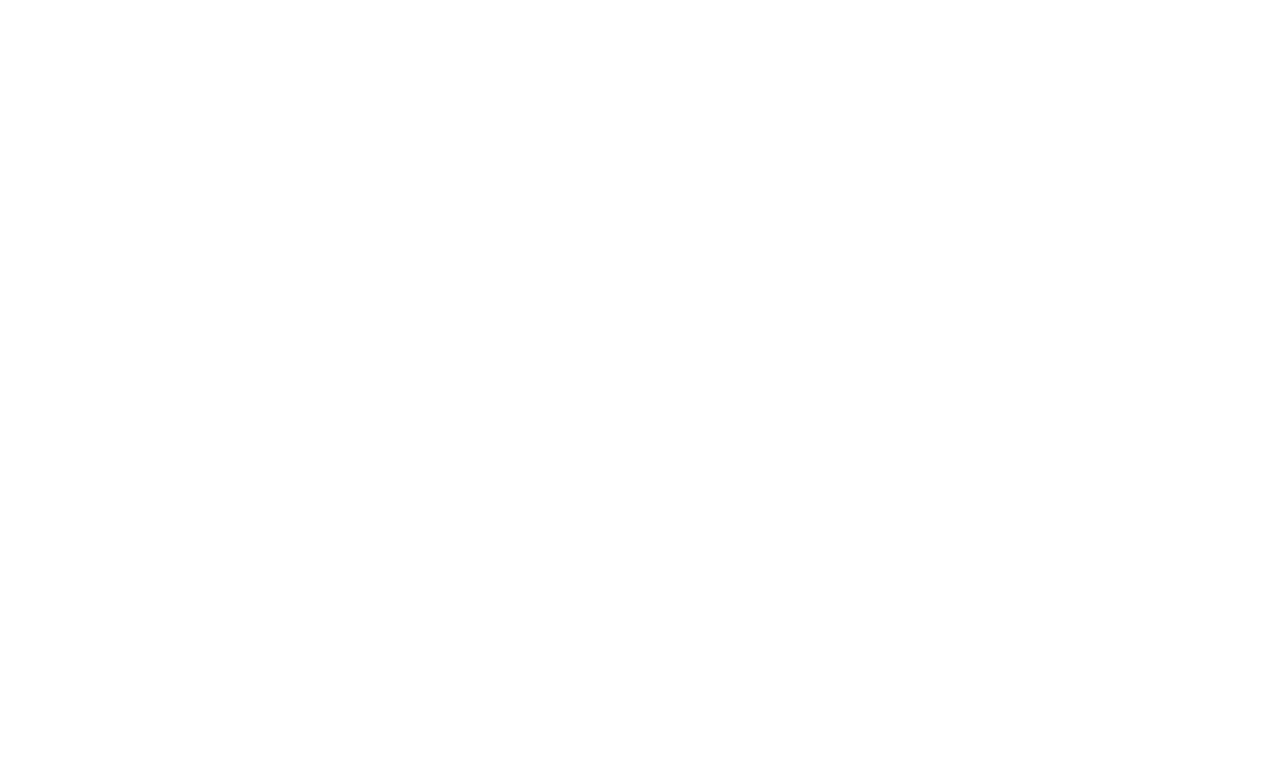
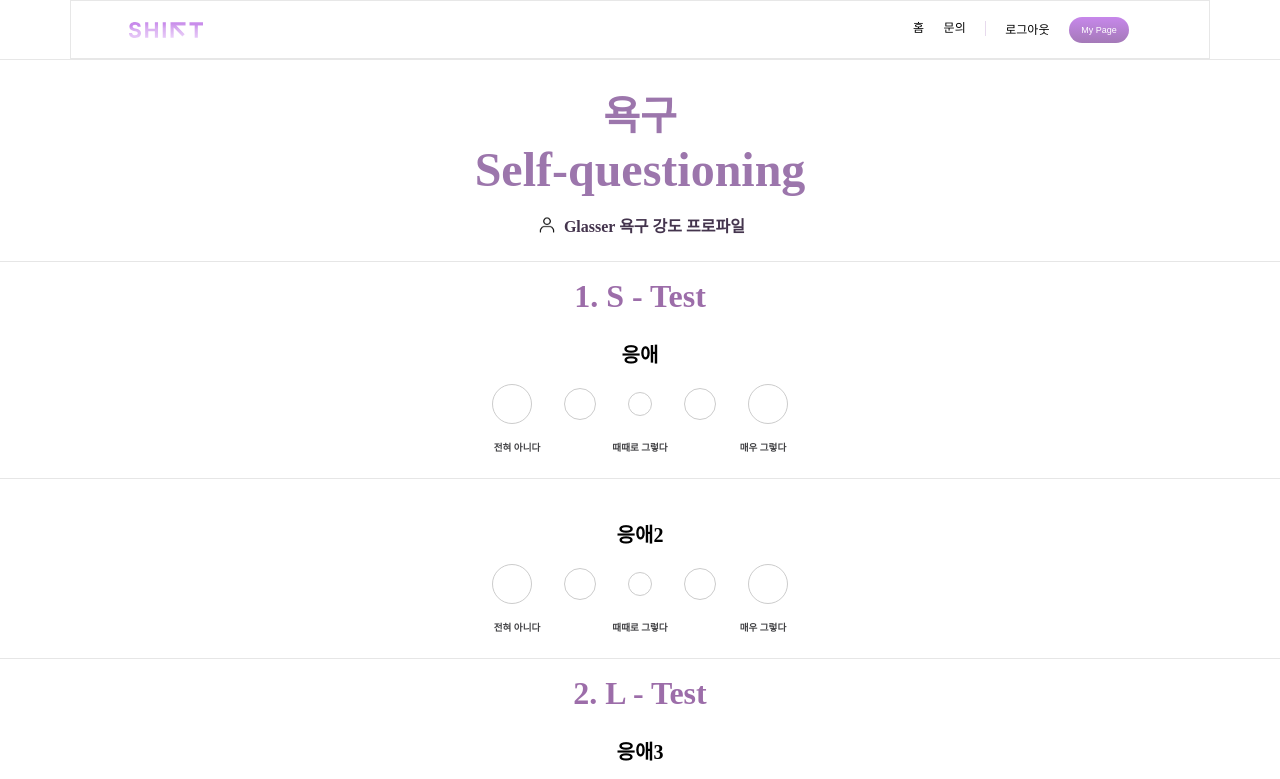
Before and after one commit to HEBA-Hanyang-Univ/shift, a React (Create React App) app in the folder react/: page /sq-desire in a window 1280 px wide. Before the commit this address had no page. Shown: the top 779 px of the page. Built offline with nearby package versions, Linux system fonts and the light colour scheme.

Commit message:
add SQDesire - add QuestionElement to use at SQDesire

```diff
--- a/react/src/App.js
+++ b/react/src/App.js
@@ -5,6 +5,7 @@ import { BrowserRouter as Router, Routes, Route } from 'react-router-dom';
 import { StartHomepage } from 'pages/StartHomepage';
 import SQInterest from 'pages/SQInterest';
 import SQMbti from 'pages/SQMbti';
+import SQDesire from 'pages/SQDesire';
 
 function App() {
   const ScrollToTop = () => {
@@ -24,6 +25,7 @@ function App() {
           <Routes>
             <Route path="/sh" element={< StartHomepage />} />
 	          <Route path="/sq-interest" element={<SQInterest />} />
+            <Route path="/sq-desire" element={<SQDesire />} />
             <Route path="/sq-mbti" element={<SQMbti />} />
           </Routes>
       </Router>
--- /dev/null
+++ b/react/src/components/QuestionElement.js
@@ -0,0 +1,74 @@
+import React, { useState, useEffect, useRef } from "react";
+import CheckIcon from "assets/images/portrait.png"; // TODO : change icon.
+
+const QuestionElement = ({question, index}) => {
+
+  const [isMouseOver, setIsMouseOver] = useState(Array.from({length:5}, (i) => false));
+  const [activeButton, setActiveButton] = useState(-1);
+
+  const onMouseEnter = (event, i) => {
+    event.preventDefault();
+    event.stopPropagation();
+    let newIsMouseOver = [...isMouseOver];
+    newIsMouseOver[i] = true;
+    setIsMouseOver(newIsMouseOver);
+  };
+
+  const onMouseLeave = (event, i) => {
+    event.preventDefault();
+    event.stopPropagation();
+    let newIsMouseOver = [...isMouseOver];
+    newIsMouseOver[i] = false;
+    setIsMouseOver(newIsMouseOver);
+  };
+
+  const onClick = (event, i) => {
+    event.preventDefault();
+    event.stopPropagation();
+    if (isMouseOver[i]) {
+      setActiveButton(i);
+    }
+  };
+
+  const buttonStyle = { display:'flex', justifyContent:'center', alignItems:'center',
+    width: '3rem', height: '3rem', backgroundColor: '#FFF',
+    border: '1px solid #CCC', borderRadius: '50%', margin:'0 1rem 0 1rem',};
+  const selectedButtonStyle = {...buttonStyle, backgroundColor: '#CCAFD9', };
+  //const buttonActiveStyle = { ...hoverButtonStyle,  };
+
+  const calcSize = (i, isString) => {
+    const size = Math.abs(i-2)*0.5 + 1.5;
+    if (isString) { return String(size)+'rem'; }
+    else { return size; }
+  }
+
+  return (
+    <div className="desire-question" style={{ display:'flex', flexDirection:'column', justifyContent:'center', alignItems:'center', padding:'1.5rem 0 1.5rem 0', borderBottom: '1px solid #E6E6E6', marginBottom:'1.0rem'}}>
+      <div className='desire-question-string' style={{ color:'#000', fontSize:'1.25rem', fontWeight:'700', marginBottom:'1rem',}}>
+        {question}
+      </div>
+      <div style={{display:'flex', flexDirection:'row', alignItems:'center',}}>
+        {Array.from({length:5}, (item, i) => {
+          const size = calcSize(i, false);
+          const sizeStr = String(size)+'rem';
+          return (
+            <div key={index+'-'+i} onClick={(event) => onClick(event, i)}
+            onMouseEnter={(event) => onMouseEnter(event, i)} onMouseLeave={(event) => onMouseLeave(event, i)}
+            style={activeButton === i || isMouseOver[i] ? {...selectedButtonStyle, width:sizeStr, height:sizeStr}
+            : {...buttonStyle, width:sizeStr, height:sizeStr}}
+            >
+              {activeButton === i ? <img src={CheckIcon} style={{width:String(size*0.6)+'rem', height:String(size*0.6)+'rem'}}/>:null}
+            </div>
+          );
+        })}
+      </div>
+      <div style={{display:'flex', flexDirection:'row', marginTop:'1rem', gap:'0 4.5rem', color:'#424245', fontSize:'0.6rem', fontWeight:'700', fontFamily:'Wanted Sans'}}>
+        <span>전혀 아니다</span>
+        <span>때때로 그렇다</span>
+        <span>매우 그렇다</span>
+      </div>
+    </div>
+  );
+};
+
+export default QuestionElement;
--- /dev/null
+++ b/react/src/pages/SQDesire.js
@@ -0,0 +1,37 @@
+import React, { useState, useEffect, useRef } from "react";
+import PageTitle from "components/PageTitle";
+import PageSubTitleIcon from "assets/images/portrait.png"; // TODO : change icon. this is a temporary.
+import { Header } from "components/Header";
+import QuestionElement from "components/QuestionElement";
+
+const SQDesire = () => {
+
+  // TODO : connect to server
+  const [questionList, setQuestionList] = useState({S:['응애', '응애2'], L:['응애3', '응애4'], E:['응애5', '응애6'], F:['응애7', '응애8']});
+
+  return (
+    <div className="sq-desire">
+      <Header/>
+      <PageTitle korean="욕구" english="Self-questioning" subIcon={PageSubTitleIcon} subTitle="Glasser 욕구 강도 프로파일"/>
+      <div className="SD-content" style={{ marginTop:'0', display:'flex', justifyContent:'center',}}>
+        <div className="desire-box" style={{width:'100%',}}>
+          {Object.entries(questionList).map(([key, value], i) => {
+            return (
+              <div key={key} style = {{ color:'#9C6DA9', fontFamily:'Wanted Sans', fontSize:'2rem', fontWeight:'800', }}>
+                {i+1}. {key} - Test
+                {value.map((item, index) => {
+                  return (
+                    <QuestionElement question={item} index={i} key={'question-'+index}/>
+                  );
+                })}
+              </div>
+            );
+          })}
+        </div>
+    </div>
+
+    </div>
+  );
+}
+
+export default SQDesire;
```
